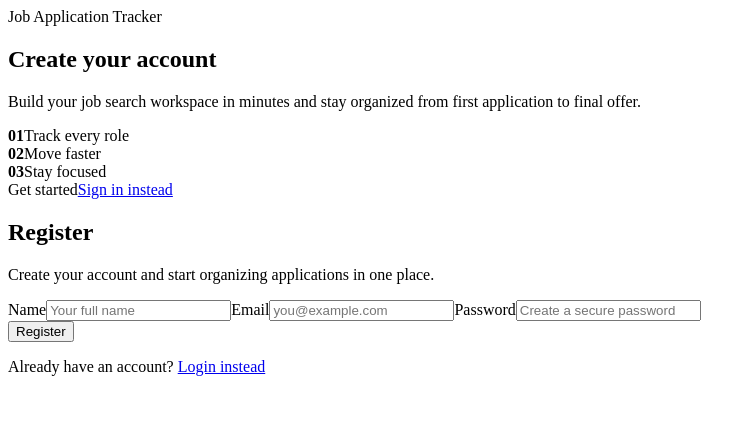
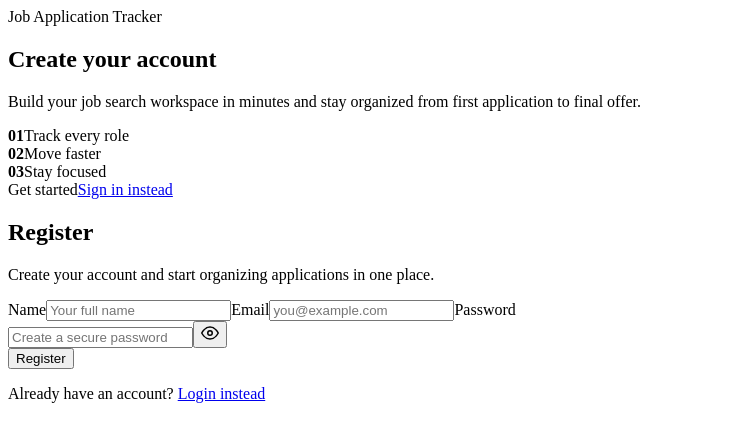
Before and after one commit to Pankaj231123/job-application-tracker, a React (Vite) app in the folder frontend/: page /register in a window 1280 px wide. Shown: the top 442 px of the page, without its empty margins (0-756 px from the left). Built offline with nearby package versions, Linux system fonts and the light colour scheme; no server answers; the HTML template or start-up script is replaced by a standard one.

Commit message:
Add password field component with toggle visibility and corresponding styles

```diff
--- a/frontend/src/components/AuthForm.jsx
+++ b/frontend/src/components/AuthForm.jsx
@@ -1,3 +1,53 @@
+import { useState } from 'react';
+
+function PasswordField({ field }) {
+  const [show, setShow] = useState(false);
+
+  return (
+    <label className="field" key={field.name} htmlFor={field.name}>
+      <span className="field__label">{field.label}</span>
+      <div className="field__password-wrapper">
+        <input
+          id={field.name}
+          name={field.name}
+          type={show ? 'text' : 'password'}
+          value={field.value}
+          onChange={field.onChange}
+          placeholder={field.placeholder}
+          autoComplete={field.autoComplete}
+          aria-invalid={Boolean(field.error)}
+          aria-describedby={field.error ? `${field.name}-error` : undefined}
+          required
+        />
+        <button
+          type="button"
+          className="field__password-toggle"
+          onClick={() => setShow((s) => !s)}
+          aria-label={show ? 'Hide password' : 'Show password'}
+        >
+          {show ? (
+            <svg xmlns="http://www.w3.org/2000/svg" width="18" height="18" viewBox="0 0 24 24" fill="none" stroke="currentColor" strokeWidth="2" strokeLinecap="round" strokeLinejoin="round">
+              <path d="M17.94 17.94A10.07 10.07 0 0 1 12 20c-7 0-11-8-11-8a18.45 18.45 0 0 1 5.06-5.94"/>
+              <path d="M9.9 4.24A9.12 9.12 0 0 1 12 4c7 0 11 8 11 8a18.5 18.5 0 0 1-2.16 3.19"/>
+              <line x1="1" y1="1" x2="23" y2="23"/>
+            </svg>
+          ) : (
+            <svg xmlns="http://www.w3.org/2000/svg" width="18" height="18" viewBox="0 0 24 24" fill="none" stroke="currentColor" strokeWidth="2" strokeLinecap="round" strokeLinejoin="round">
+              <path d="M1 12s4-8 11-8 11 8 11 8-4 8-11 8-11-8-11-8z"/>
+              <circle cx="12" cy="12" r="3"/>
+            </svg>
+          )}
+        </button>
+      </div>
+      {field.error ? (
+        <span className="field__error" id={`${field.name}-error`}>
+          {field.error}
+        </span>
+      ) : null}
+    </label>
+  );
+}
+
 export default function AuthForm({
   title,
   description,
@@ -17,7 +67,10 @@ export default function AuthForm({
       </div>
 
       <div className="auth-form__fields">
-        {fields.map((field) => (
+        {fields.map((field) =>
+          field.type === 'password' ? (
+            <PasswordField key={field.name} field={field} />
+          ) : (
             <label className="field" key={field.name} htmlFor={field.name}>
               <span className="field__label">{field.label}</span>
               <input
@@ -38,7 +91,8 @@ export default function AuthForm({
                 </span>
               ) : null}
             </label>
-        ))}
+          )
+        )}
       </div>
 
       {error ? <div className="auth-message auth-message--error">{error}</div> : null}
--- a/frontend/src/styles.css
+++ b/frontend/src/styles.css
@@ -257,6 +257,33 @@ a {
 .field__error {
   color: #7f1d1d;
   font-size: 0.88rem;
+}
+
+.field__password-wrapper {
+  position: relative;
+  display: flex;
+  align-items: center;
+}
+
+.field__password-wrapper input {
+  padding-right: 48px;
+}
+
+.field__password-toggle {
+  position: absolute;
+  right: 14px;
+  background: none;
+  border: none;
+  cursor: pointer;
+  color: #a18f82;
+  display: flex;
+  align-items: center;
+  padding: 0;
+  transition: color 160ms ease;
+}
+
+.field__password-toggle:hover {
+  color: #4d3f34;
 }
 
 .auth-message {
```
Lines whose indentation alone changed are shown as unchanged.
